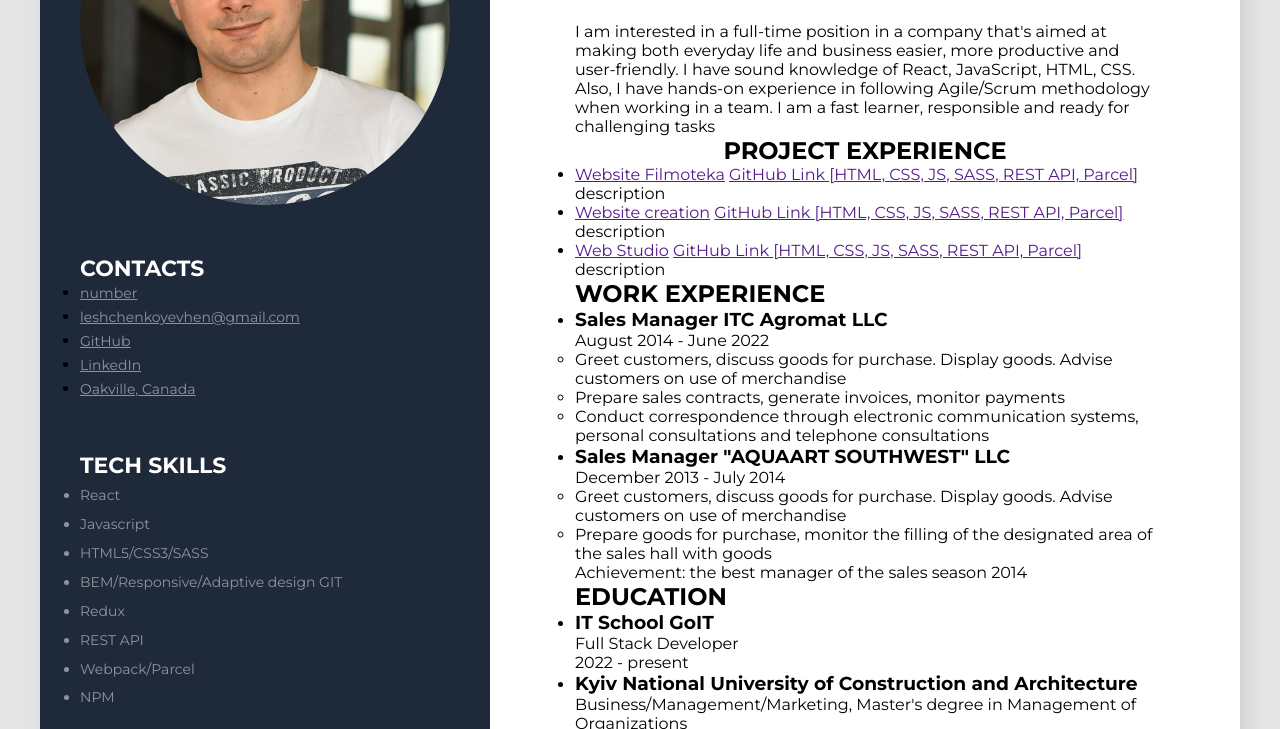
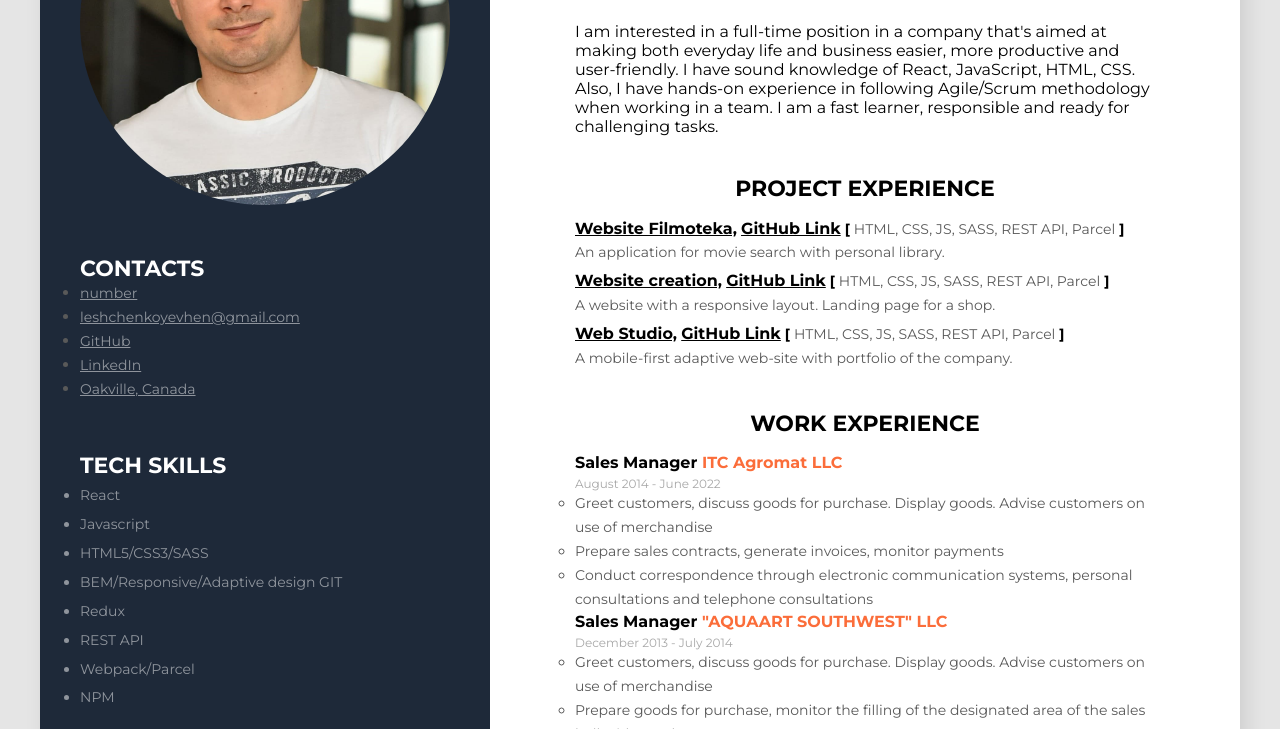
Before and after one commit to Yevhen999/my-resume, a plain HTML site: page index.html in a window 1280 px wide. Shown: the part 223-952 px from the top of the page. Drawn offline with Linux system fonts and the light colour scheme.

Commit message:
add styles to right side

```diff
--- a/css/styles.css
+++ b/css/styles.css
@@ -46,6 +46,15 @@ img {
   min-width: 100%;
   height: auto;
 }
+
+.list {
+  list-style: none;
+}
+
+.link {
+  text-decoration: none;
+}
+
 /* Content */
 
 .left-side {
@@ -70,6 +79,10 @@ img {
   color: var(--third-color);
 }
 
+.contacts-item {
+  color: var(--second-color);
+}
+
 .contacts-link,
 .tech-item,
 .soft-item,
@@ -89,7 +102,9 @@ img {
 
 .hero-title,
 .hero-position,
-.projects-title {
+.projects-title,
+.work-title,
+.education-title {
   text-align: center;
 }
 
@@ -99,13 +114,94 @@ img {
   line-height: 1.22;
 }
 
-.hero-position {
-  margin-top: 20px;
+.hero-position,
+.projects-title,
+.work-title,
+.education-title {
   font-weight: 700;
   font-size: 22px;
   line-height: 1.22;
 }
 
+.hero-position {
+  margin-top: 20px;
+}
+
 .hero-about {
   margin-top: 25px;
 }
+
+.projects-title,
+.work-title,
+.education-title {
+  margin-top: 40px;
+}
+
+.projects-list,
+.work-list,
+.education-list {
+  margin-top: 15px;
+}
+
+.projects-item,
+.work-list-item {
+  margin-top: 5px;
+}
+
+.projects-link,
+.projects-link-git,
+.work-position,
+.work-company,
+.education-name {
+  font-weight: 700;
+  font-size: 16px;
+  line-height: 1.25;
+  color: var(--first-color);
+}
+
+.projects-stack,
+.projects-description,
+.responsibilities-description,
+.work-achievment {
+  text-decoration: none;
+  font-weight: 400;
+  font-size: 14px;
+  line-height: 1.71;
+  color: var(--second-color);
+}
+
+.projects-stack::before {
+  content: ' [ ';
+  font-weight: 700;
+  color: var(--first-color);
+}
+
+.projects-stack::after {
+  content: ' ]';
+  font-weight: 700;
+  color: var(--first-color);
+}
+
+.work-company,
+.education-name {
+  color: var(--fourth-color);
+}
+
+.work-date,
+.education-date {
+  font-size: 12px;
+  line-height: 1.25;
+  color: #a8a8a8;
+}
+
+.education-name,
+.education-position {
+  margin-top: 10px;
+}
+
+.education-position {
+  margin-bottom: 10px;
+  font-weight: 700;
+  font-size: 14px;
+  line-height: 1.2;
+}
--- a/index.html
+++ b/index.html
@@ -22,18 +22,16 @@
         <h3 class="contacts-title">CONTACTS</h3>
         <ul class="contacts-list">
           <li class="contacts-item">
-            <a class="contacts-link link" href="tel:+380961111111">number</a>
+            <a class="contacts-link" href="tel:+380961111111">number</a>
           </li>
           <li class="contacts-item">
-            <a
-              class="contacts-link link"
-              href="mailto:leshchenkoyevhen@gmail.com"
+            <a class="contacts-link" href="mailto:leshchenkoyevhen@gmail.com"
               >leshchenkoyevhen@gmail.com</a
             >
           </li>
           <li class="contacts-item">
             <a
-              class="contacts-link link"
+              class="contacts-link"
               href="https://github.com/Yevhen999"
               target="_blank"
               rel="nofollow noferrer noopener"
@@ -42,7 +40,7 @@
           </li>
           <li class="contacts-item">
             <a
-              class="contacts-link link"
+              class="contacts-link"
               href="https://www.linkedin.com/in/yevhen-leshchenko/"
               target="_blank"
               rel="nofollow noferrer noopener"
@@ -51,7 +49,7 @@
           </li>
           <li class="contacts-item">
             <a
-              class="contacts-link link"
+              class="contacts-link"
               href="https://goo.gl/maps/VHSRCTN9PERiT1u96"
               target="_blank"
               rel="nofollow noferrer noopener"
@@ -96,99 +94,108 @@
             user-friendly. I have sound knowledge of React, JavaScript, HTML,
             CSS. Also, I have hands-on experience in following Agile/Scrum
             methodology when working in a team. I am a fast learner, responsible
-            and ready for challenging tasks
+            and ready for challenging tasks.
           </p>
         </div>
         <!--PROJECT EXPERIENCE-->
         <div class="projects">
           <h2 class="projects-title">PROJECT EXPERIENCE</h2>
-          <ul class="projects-list">
+          <ul class="projects-list list">
             <li class="projects-item">
-              <a class="projects-link" href="">Website Filmoteka</a>
-              <a class="projects-link-git" href=""
-                >GitHub Link
-                <span class="projects-stack"
-                  >[HTML, CSS, JS, SASS, REST API, Parcel]</span
-                ></a
+              <a class="projects-link" href="">Website Filmoteka,</a>
+              <a class="projects-link-git" href="">GitHub Link</a
+              ><span class="projects-stack"
+                >HTML, CSS, JS, SASS, REST API, Parcel</span
               >
-              <p class="projects">description</p>
+              <p class="projects-description">
+                An application for movie search with personal library.
+              </p>
             </li>
             <li class="projects-item">
-              <a class="projects-link" href="">Website creation</a>
-              <a class="projects-link-git" href=""
-                >GitHub Link
-                <span class="projects-stack"
-                  >[HTML, CSS, JS, SASS, REST API, Parcel]</span
-                ></a
+              <a class="projects-link" href="">Website creation,</a>
+              <a class="projects-link-git" href="">GitHub Link</a
+              ><span class="projects-stack"
+                >HTML, CSS, JS, SASS, REST API, Parcel</span
               >
-              <p class="projects">description</p>
+              <p class="projects-description">
+                A website with a responsive layout. Landing page for a shop.
+              </p>
             </li>
             <li class="projects-item">
-              <a class="projects-link" href="">Web Studio</a>
-              <a class="projects-link-git" href=""
-                >GitHub Link
-                <span class="projects-stack"
-                  >[HTML, CSS, JS, SASS, REST API, Parcel]</span
-                ></a
+              <a class="projects-link" href="">Web Studio,</a>
+              <a class="projects-link-git" href="">GitHub Link</a
+              ><span class="projects-stack"
+                >HTML, CSS, JS, SASS, REST API, Parcel</span
               >
-              <p class="projects">description</p>
+              <p class="projects-description">
+                A mobile-first adaptive web-site with portfolio of the company.
+              </p>
             </li>
           </ul>
         </div>
         <!--WORK EXPERIENCE-->
-        <div>
-          <h2>WORK EXPERIENCE</h2>
-          <ul>
-            <li>
-              <h3>Sales Manager <span>ITC Agromat LLC</span></h3>
-              <span>August 2014 - June 2022</span>
-              <ul>
-                <li>
+        <div class="work">
+          <h2 class="work-title">WORK EXPERIENCE</h2>
+          <ul class="work-list list">
+            <li class="work-list-item">
+              <h3 class="work-position">
+                Sales Manager <span class="work-company">ITC Agromat LLC</span>
+              </h3>
+              <span class="work-date">August 2014 - June 2022</span>
+              <ul class="responsibilities">
+                <li class="responsibilities-description">
                   Greet customers, discuss goods for purchase. Display goods.
                   Advise customers on use of merchandise
                 </li>
-                <li>
+                <li class="responsibilities-description">
                   Prepare sales contracts, generate invoices, monitor payments
                 </li>
-                <li>
+                <li class="responsibilities-description">
                   Сonduct correspondence through electronic communication
                   systems, personal consultations and telephone consultations
                 </li>
               </ul>
             </li>
             <li>
-              <h3>Sales Manager <span>"AQUAART SOUTHWEST" LLC</span></h3>
-              <span>December 2013 - July 2014</span>
-              <ul>
-                <li>
+              <h3 class="work-position">
+                Sales Manager
+                <span class="work-company">"AQUAART SOUTHWEST" LLC</span>
+              </h3>
+              <span class="work-date">December 2013 - July 2014</span>
+              <ul class="responsibilities">
+                <li class="responsibilities-description">
                   Greet customers, discuss goods for purchase. Display goods.
                   Advise customers on use of merchandise
                 </li>
-                <li>
+                <li class="responsibilities-description">
                   Prepare goods for purchase, monitor the filling of the
                   designated area of the sales hall with goods
                 </li>
               </ul>
-              <p>Achievement: the best manager of the sales season 2014</p>
+              <p class="work-achievment">
+                Achievement: the best manager of the sales season 2014
+              </p>
             </li>
           </ul>
         </div>
         <!--EDUCATION-->
-        <div>
-          <h2>EDUCATION</h2>
-          <ul>
-            <li>
-              <h3>IT School GoIT</h3>
-              <p>Full Stack Developer</p>
-              <span>2022 - present</span>
+        <div class="education">
+          <h2 class="education-title">EDUCATION</h2>
+          <ul class="education-list list">
+            <li class="education-item">
+              <h3 class="education-name">IT School GoIT</h3>
+              <p class="education-position">Full Stack Developer</p>
+              <span class="education-date">2022 - present</span>
             </li>
-            <li>
-              <h3>Kyiv National University of Construction and Architecture</h3>
-              <p>
+            <li class="education-item">
+              <h3 class="education-name">
+                Kyiv National University of Construction and Architecture
+              </h3>
+              <p class="education-position">
                 Business/Management/Marketing, Master's degree in Management of
                 Organizations
               </p>
-              <span>2005 - 2010</span>
+              <span class="education-date">2005 - 2010</span>
             </li>
           </ul>
         </div>
```
